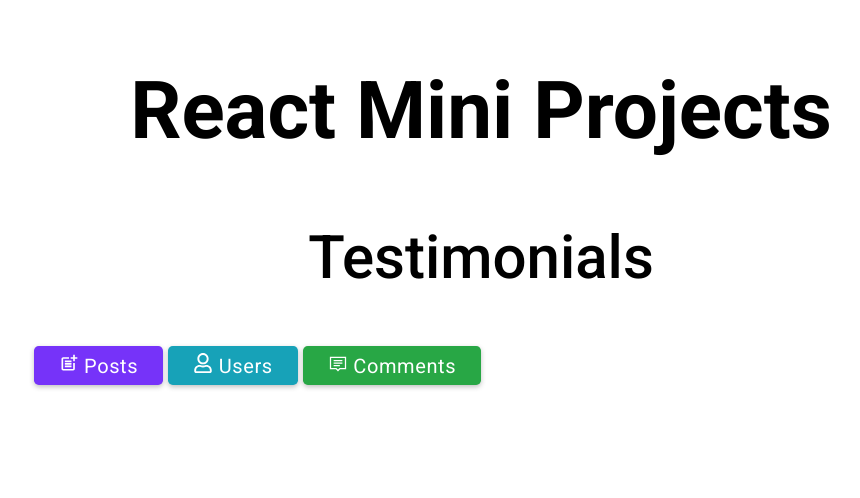
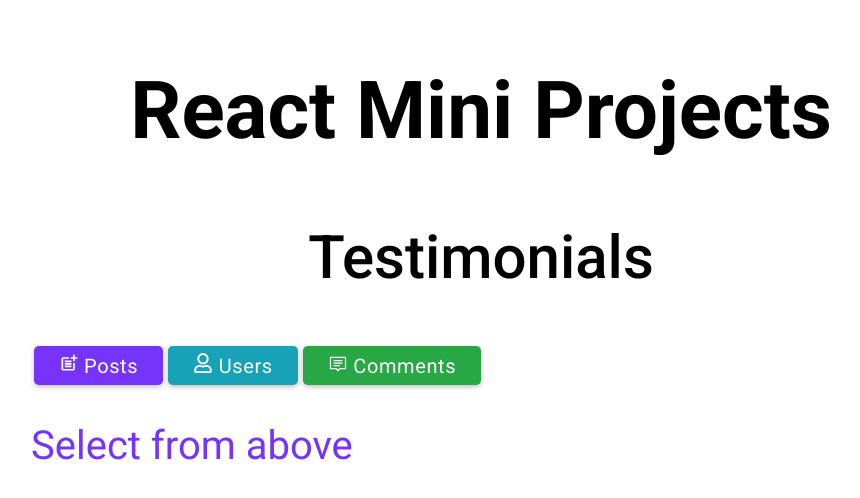
Before and after one commit to patbou02/react-mini-projects, a React (Create React App) app: page / in a window 1280 px wide. Shown: the top 498 px of the page, without its empty margins (159-1019 px from the left). Built offline with nearby package versions, Linux system fonts and the light colour scheme; no server answers; the HTML template or start-up script is replaced by a standard one.

Commit message:
Created states and initial effect to run on initial render when contentType state gets updated. Created dummy API request.

```diff
--- a/src/projects/04-Testimonials/Testimonials.jsx
+++ b/src/projects/04-Testimonials/Testimonials.jsx
@@ -3,12 +3,21 @@ import Title from '../../components/Title';
 import { LiaCommentSolid } from "react-icons/lia";
 import { MdOutlinePostAdd } from "react-icons/md";
 import { FaRegUser } from "react-icons/fa";
+import { useState, useEffect } from 'react';
 
 function Testimonials() {
 
-  const handlePostsButtonClick = () => console.log('clicked the posts button');
-  const handleUsersButtonClick = () => console.log('clicked the users button');
-  const handleCommentsButtonClick = () => console.log('clicked the comments button');
+  const [contentType, setContentType] = useState(null);
+
+  const API_REQUEST = `https://jsonplaceholder.typicode.com/${contentType}`;
+
+  useEffect(() => {
+    fetch(API_REQUEST).then(response => response.json()).then(json => console.log(json));
+  }, [ contentType ]);
+
+  const handlePostsButtonClick = () => setContentType('posts');
+  const handleUsersButtonClick = () => setContentType('users');
+  const handleCommentsButtonClick = () => setContentType('comments');
 
   return (
     <div className="container m-auto">
@@ -16,6 +25,11 @@ function Testimonials() {
       <Button onClick={handlePostsButtonClick} icon={<MdOutlinePostAdd />} classes="btn-primary" text="Posts" />
       <Button onClick={handleUsersButtonClick} icon={<FaRegUser />} classes="btn-info" text="Users" />
       <Button onClick={handleCommentsButtonClick} icon={<LiaCommentSolid />} classes="btn-success" text="Comments" />
+      <Title text={contentType ? (contentType.charAt(0).toUpperCase() + contentType.substring(1)) : 'Select from above'} classes="subtitle text-primary" />
+      {contentType && (
+        <div>{contentType}</div>
+      )}
+
     </div>
   );
 }
```
